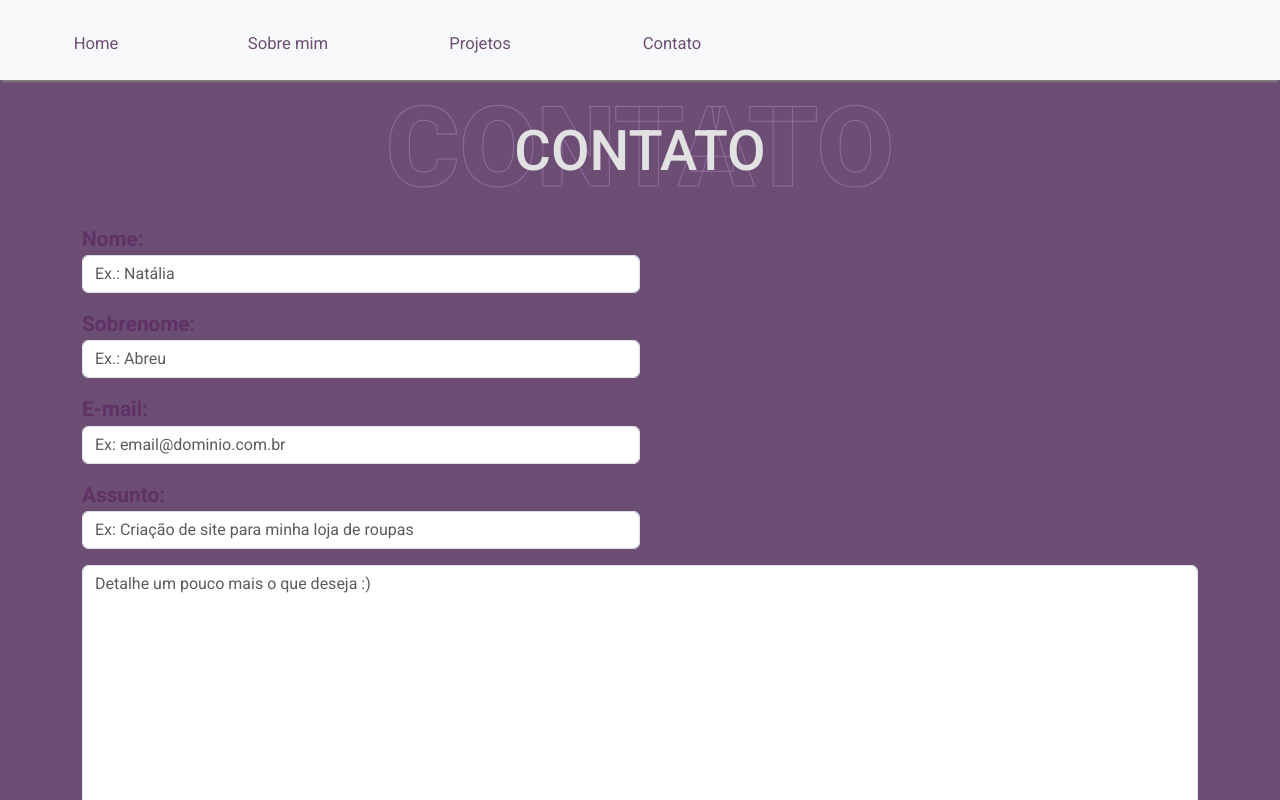
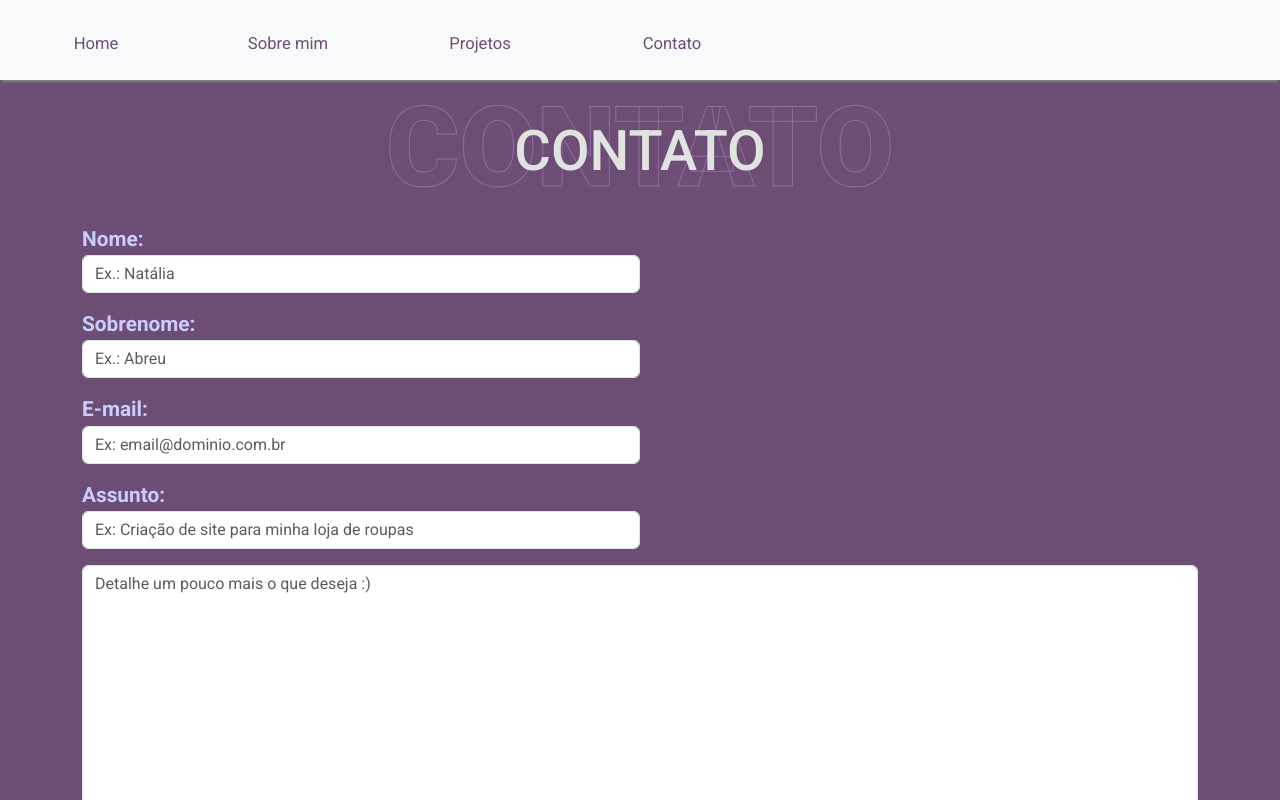
Before and after one commit to raisamrs/raisamrs.github.io, a React (Vite) app: page /contato in a window 1280 px wide. Built offline with nearby package versions, Linux system fonts and the light colour scheme.

Commit message:
style: alteração da cor dos labels da página "Contato"

```diff
--- a/src/pages/Contact/Contact.module.css
+++ b/src/pages/Contact/Contact.module.css
@@ -12,7 +12,7 @@ button {
 }
 
 label {
-  color: var(--dark-purple);
+  color: var(--pale-violet);
   font-size: 1.3rem;
   font-weight: 700;
 }
```
